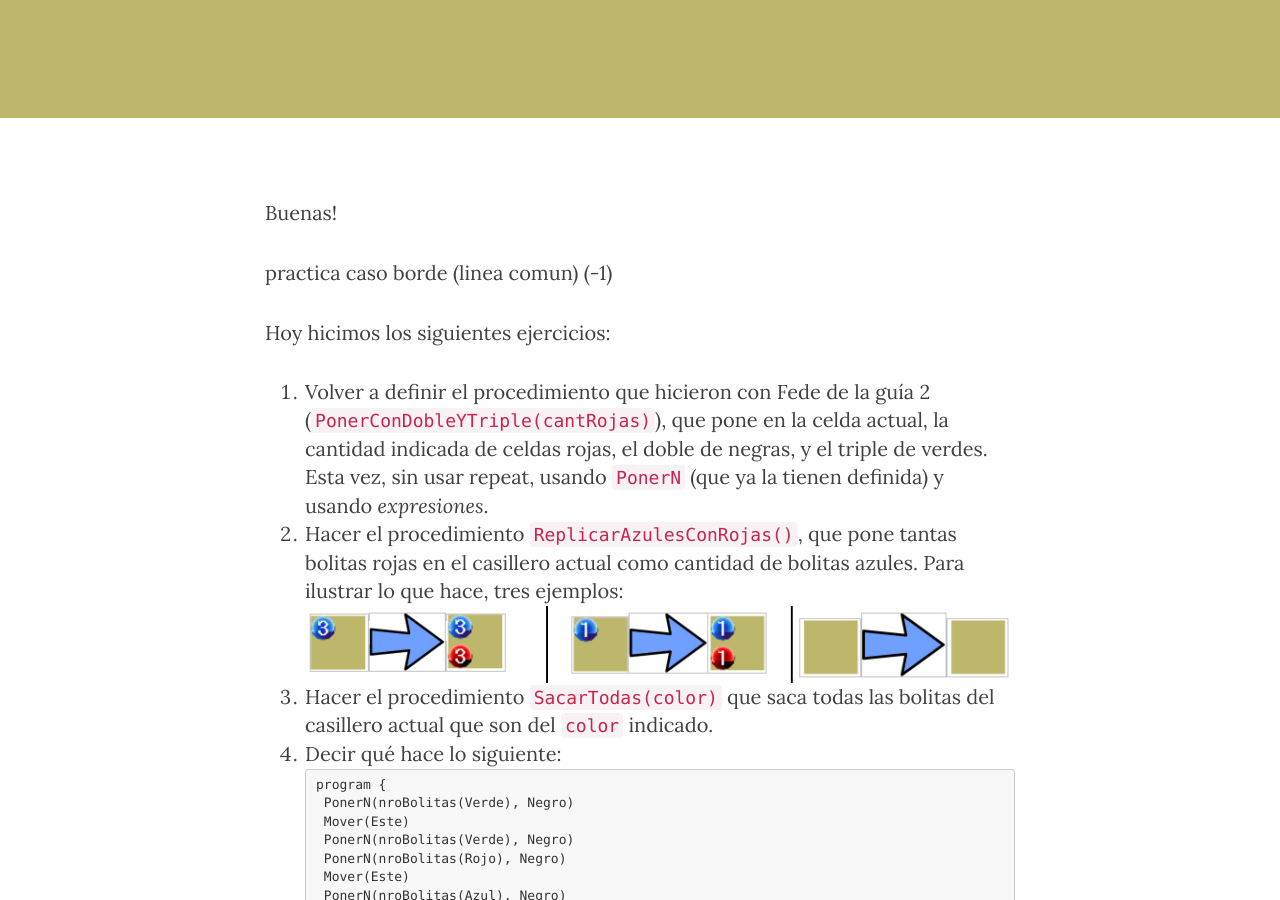
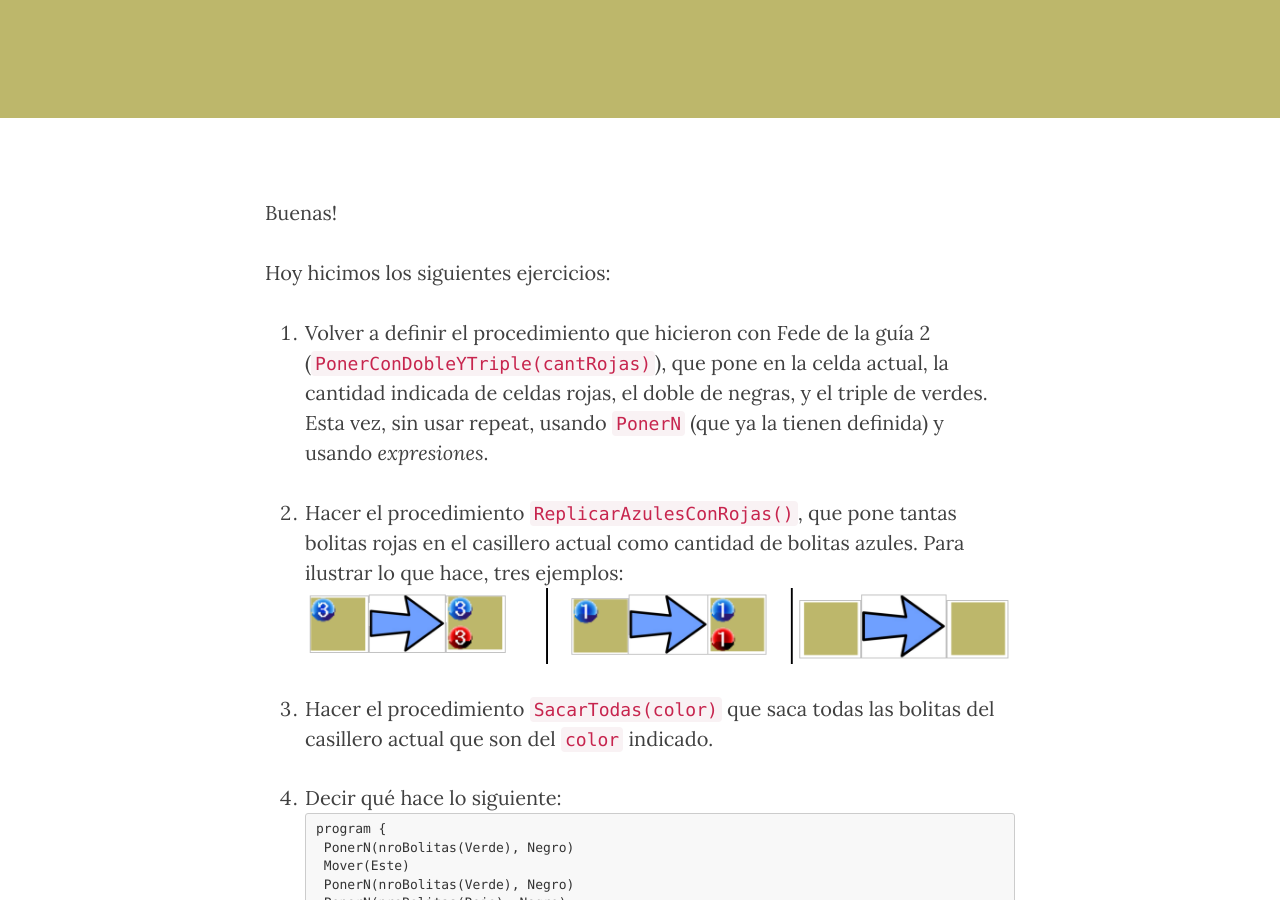
Before and after one commit to inpr-sarmiento/inpr-sarmiento.github.io, a Jekyll site: the page built from _posts/2016-04-07-bitacora-clase-6.md, in a window 1280 px wide and 900 px high, scrolled down 358 px. Built offline with Jekyll 4.4.1, drawn with Linux system fonts in a browser that asks for light colours; nearby versions of some CDN libraries.

Commit message:
agrego ejercicios de clase 07 04 - fix

````diff
--- a/_posts/2016-04-07-bitacora-clase-6.md
+++ b/_posts/2016-04-07-bitacora-clase-6.md
@@ -7,14 +7,16 @@
 ---
 Buenas!
 
-practica
-caso borde (linea comun) (-1)
 
 Hoy hicimos los siguientes ejercicios:
+
 1. Volver a definir el procedimiento que hicieron con Fede de la guía 2 (`PonerConDobleYTriple(cantRojas)`), que pone en la celda actual, la cantidad indicada de celdas rojas, el doble de negras, y el triple de verdes. Esta vez, sin usar repeat, usando `PonerN` (que ya la tienen definida) y usando _expresiones_.
+
 1. Hacer el procedimiento `ReplicarAzulesConRojas()`, que pone tantas bolitas rojas en el casillero actual como cantidad de bolitas azules. Para ilustrar lo que hace, tres ejemplos:
 ![replicar.png](/img/2016-04-07/replicar.png)
+
 1. Hacer el procedimiento `SacarTodas(color)` que saca todas las bolitas del casillero actual que son del `color` indicado.
+
 1. Decir qué hace lo siguiente:
 ```gbs
 program {
@@ -29,8 +31,12 @@
 ![evaluar.png](/img/2016-04-07/evaluar.png)
 
 1. `DuplicarCelda()`, que duplica todos los colores.
+
 1. `PasarTodoANegro()`  “transforma” todas las bolitas de la celda actual en negras.
+
 1. `DejarExactamente(color,n)`, cuando hay muchas bolitas de un color, este procedimiento sirve para sacar las necesarias para llegar a `n`. (No vale SacarTodas!!)
+
 1. Hacer el procedimiento `Linea(long,dir,color)` que sea como LineaVa (ejem, usarla), pero que al finalizar deje el cabezal en la posición inicial.
+
 1. Hacer el procedimiento `Ele3(direccion)` que hace una "L" de 3 bolitas de ancho y 3 bolitas de alto. La dirección indica el sentido de la "L". Por ejemplo, si ejecutamos: `Ele3(Norte)` dibuja una clásica "L", y si ejecutamos: `Ele3(Oeste)` dibuja una "L" acostada, mirando hacia arriba. El casillero inicial es la esquina de la L, y el cabezal debe volver a la posición inicial. Por ejemplo, `Ele3(Oeste)` produce lo siguiente:
 ![ele.png](/img/2016-04-07/ele.png)
````
